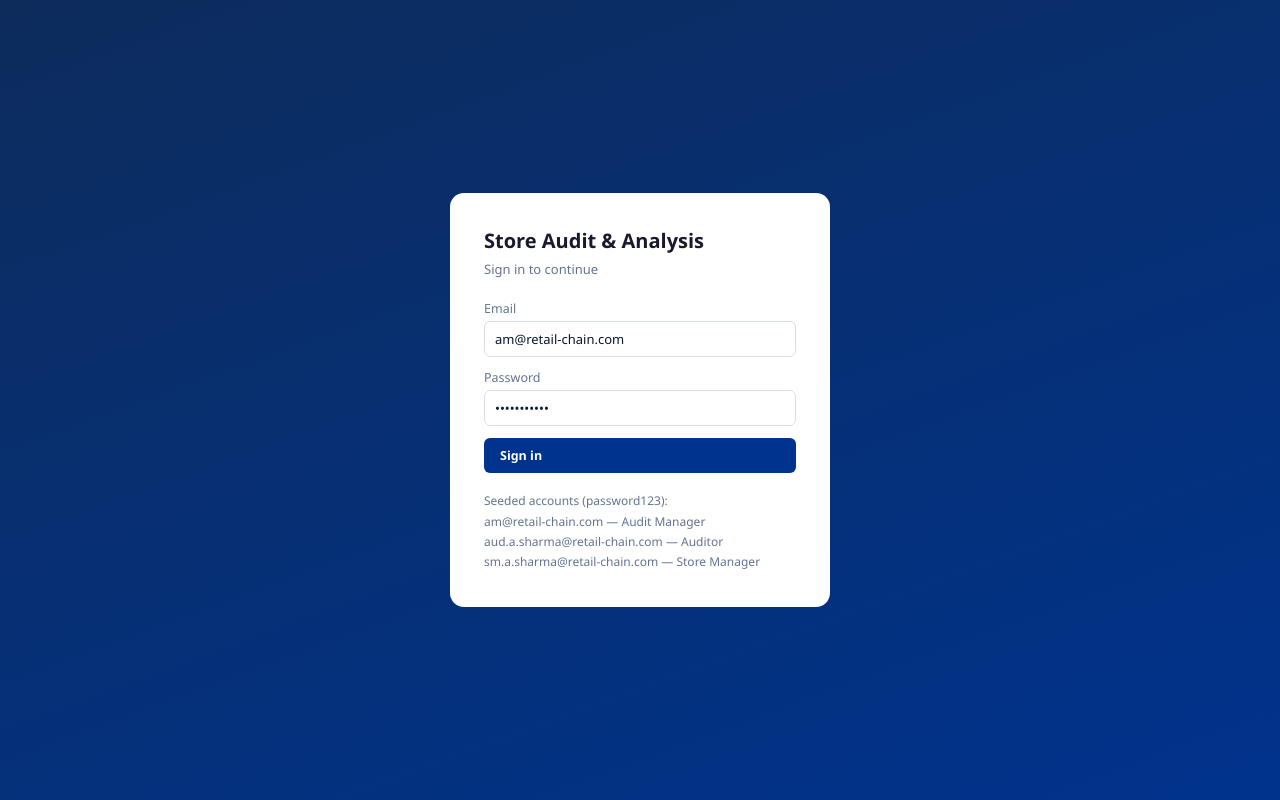
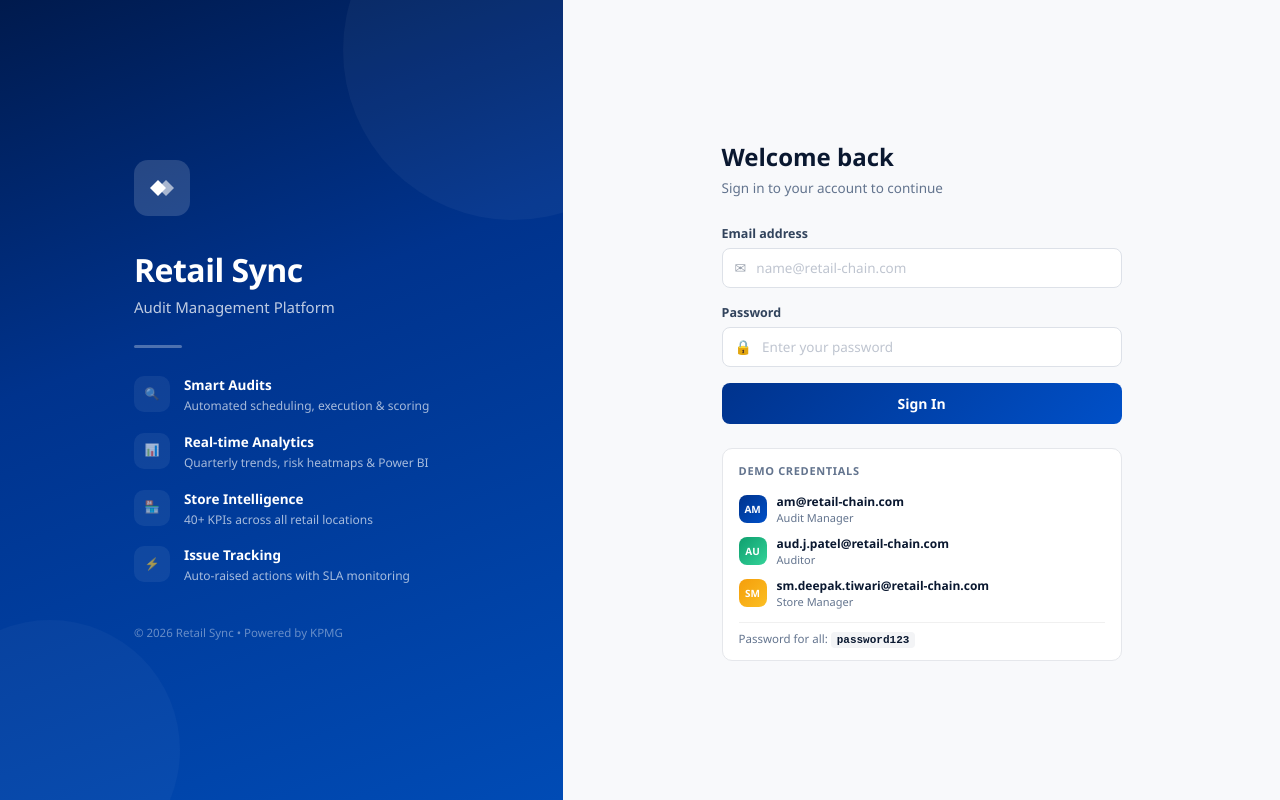
Before and after one commit to didardeep/retail_sync, a React (Vite) app in the folder frontend/: page / in a window 1280 px wide. Built offline with nearby package versions, Linux system fonts and the light colour scheme; no server answers.

Commit message:
Redesign login page with split-screen KPMG-branded layout
Left panel: KPMG blue gradient with branding, feature highlights, and logo.
Right panel: clean white form with icon inputs, focus animations, and
role-coded demo credential cards.

Co-Authored-By: Claude Opus 4.6 <noreply@anthropic.com>

```diff
--- a/frontend/src/pages/Login.jsx
+++ b/frontend/src/pages/Login.jsx
@@ -2,8 +2,8 @@ import { useState } from 'react'
 import { api } from '../api/client'
 
 export default function Login({ onLogin }) {
-  const [email, setEmail] = useState('am@retail-chain.com')
-  const [password, setPassword] = useState('password123')
+  const [email, setEmail] = useState('')
+  const [password, setPassword] = useState('')
   const [error, setError] = useState(null)
   const [busy, setBusy] = useState(false)
 
@@ -21,37 +21,135 @@ export default function Login({ onLogin }) {
   }
 
   return (
-    <div className="login-wrap">
+    <div className="login-split">
+      {/* ── Left branding panel ── */}
+      <div className="login-brand">
+        <div className="login-brand-inner">
+          {/* Logo mark */}
+          <div className="login-logo">
+            <svg width="56" height="56" viewBox="0 0 56 56" fill="none">
+              <rect width="56" height="56" rx="14" fill="rgba(255,255,255,0.15)"/>
+              <path d="M16 28L24 20L32 28L24 36Z" fill="#fff"/>
+              <path d="M24 28L32 20L40 28L32 36Z" fill="rgba(255,255,255,0.6)"/>
+            </svg>
+          </div>
+
+          <h1 className="login-brand-title">Retail Sync</h1>
+          <p className="login-brand-sub">Audit Management Platform</p>
+
+          <div className="login-brand-divider"/>
+
+          <div className="login-features">
+            <div className="login-feature">
+              <span className="login-feature-icon">&#x1F50D;</span>
+              <div>
+                <strong>Smart Audits</strong>
+                <span>Automated scheduling, execution & scoring</span>
+              </div>
+            </div>
+            <div className="login-feature">
+              <span className="login-feature-icon">&#x1F4CA;</span>
+              <div>
+                <strong>Real-time Analytics</strong>
+                <span>Quarterly trends, risk heatmaps & Power BI</span>
+              </div>
+            </div>
+            <div className="login-feature">
+              <span className="login-feature-icon">&#x1F3EA;</span>
+              <div>
+                <strong>Store Intelligence</strong>
+                <span>40+ KPIs across all retail locations</span>
+              </div>
+            </div>
+            <div className="login-feature">
+              <span className="login-feature-icon">&#x26A1;</span>
+              <div>
+                <strong>Issue Tracking</strong>
+                <span>Auto-raised actions with SLA monitoring</span>
+              </div>
+            </div>
+          </div>
+
+          <div className="login-brand-footer">
+            &copy; 2026 Retail Sync &bull; Powered by KPMG
+          </div>
+        </div>
+      </div>
+
+      {/* ── Right login form ── */}
+      <div className="login-form-side">
         <form className="login-card" onSubmit={submit}>
-        <h1>Store Audit &amp; Analysis</h1>
-        <p>Sign in to continue</p>
-        <label className="field">
-          <span>Email</span>
-          <input value={email} onChange={(e) => setEmail(e.target.value)} autoComplete="username" />
+          <div className="login-card-header">
+            <h2>Welcome back</h2>
+            <p>Sign in to your account to continue</p>
+          </div>
+
+          <label className="login-field">
+            <span>Email address</span>
+            <div className="login-input-wrap">
+              <span className="login-input-icon">&#x2709;</span>
+              <input
+                type="email"
+                placeholder="name@retail-chain.com"
+                value={email}
+                onChange={(e) => setEmail(e.target.value)}
+                autoComplete="username"
+                required
+              />
+            </div>
           </label>
-        <label className="field">
+
+          <label className="login-field">
             <span>Password</span>
+            <div className="login-input-wrap">
+              <span className="login-input-icon">&#x1F512;</span>
               <input
                 type="password"
+                placeholder="Enter your password"
                 value={password}
                 onChange={(e) => setPassword(e.target.value)}
                 autoComplete="current-password"
+                required
               />
+            </div>
           </label>
-        {error && <p className="error">{error}</p>}
-        <button className="btn" style={{ width: '100%' }} disabled={busy}>
-          {busy ? 'Signing in…' : 'Sign in'}
+
+          {error && <div className="login-error">{error}</div>}
+
+          <button className="login-btn" type="submit" disabled={busy}>
+            {busy ? (
+              <span className="login-spinner"/>
+            ) : null}
+            {busy ? 'Signing in...' : 'Sign In'}
           </button>
-        <div className="hint">
-          Seeded accounts (password123):
-          <br />
-          am@retail-chain.com — Audit Manager
-          <br />
-          aud.a.sharma@retail-chain.com — Auditor
-          <br />
-          sm.a.sharma@retail-chain.com — Store Manager
+
+          <div className="login-hint">
+            <div className="login-hint-title">Demo Credentials</div>
+            <div className="login-hint-row">
+              <span className="login-hint-badge am">AM</span>
+              <div>
+                <div className="login-hint-email">am@retail-chain.com</div>
+                <div className="login-hint-role">Audit Manager</div>
+              </div>
+            </div>
+            <div className="login-hint-row">
+              <span className="login-hint-badge aud">AU</span>
+              <div>
+                <div className="login-hint-email">aud.j.patel@retail-chain.com</div>
+                <div className="login-hint-role">Auditor</div>
+              </div>
+            </div>
+            <div className="login-hint-row">
+              <span className="login-hint-badge sm">SM</span>
+              <div>
+                <div className="login-hint-email">sm.deepak.tiwari@retail-chain.com</div>
+                <div className="login-hint-role">Store Manager</div>
+              </div>
+            </div>
+            <div className="login-hint-pw">Password for all: <code>password123</code></div>
           </div>
         </form>
       </div>
+    </div>
   )
 }
--- a/frontend/src/styles.css
+++ b/frontend/src/styles.css
@@ -171,17 +171,71 @@ tr:hover td{background:#fafbff;}
 .iss-row:last-child{border-bottom:none;}
 .iss-grid{display:grid;grid-template-columns:95px 24px 1fr 120px 95px 115px 105px;gap:8px;align-items:start;}
 
-/* login */
-.login-wrap{min-height:100vh;display:grid;place-items:center;background:linear-gradient(160deg,#0d2c5c,#00338D);padding:20px;}
-.login-card{background:#fff;border-radius:14px;padding:34px;width:100%;max-width:380px;}
-.login-card h1{margin:0 0 6px;font-size:20px;}
-.login-card p{margin:0 0 22px;color:var(--text3);font-size:13px;}
-.login-card label.field{display:block;margin-bottom:12px;}
-.login-card label.field span{display:block;font-size:12.5px;color:var(--text3);margin-bottom:4px;}
-.login-card input{font:inherit;padding:8px 10px;border:1px solid var(--border);border-radius:6px;background:#fff;color:var(--text);width:100%;}
-.login-card .btn{background:var(--accent);color:#fff;border:none;border-radius:6px;padding:9px 16px;width:100%;}
-.login-card .btn:disabled{opacity:.5;cursor:not-allowed;}
-.hint{margin-top:18px;font-size:12px;color:var(--text3);line-height:1.7;}
+/* login — split layout */
+.login-split{display:flex;min-height:100vh;}
+
+/* left branding */
+.login-brand{flex:0 0 44%;background:linear-gradient(160deg,#001a4d 0%,#00338D 40%,#004bb5 100%);color:#fff;display:flex;align-items:center;justify-content:center;padding:48px 40px;position:relative;overflow:hidden;}
+.login-brand::before{content:'';position:absolute;top:-120px;right:-120px;width:340px;height:340px;border-radius:50%;background:rgba(255,255,255,.04);}
+.login-brand::after{content:'';position:absolute;bottom:-80px;left:-80px;width:260px;height:260px;border-radius:50%;background:rgba(255,255,255,.03);}
+.login-brand-inner{position:relative;z-index:1;max-width:360px;}
+.login-logo{margin-bottom:28px;}
+.login-brand-title{font-size:32px;font-weight:800;letter-spacing:-.5px;margin:0 0 6px;}
+.login-brand-sub{font-size:15px;opacity:.75;margin:0;font-weight:400;}
+.login-brand-divider{width:48px;height:3px;background:rgba(255,255,255,.3);border-radius:3px;margin:28px 0;}
+.login-features{display:flex;flex-direction:column;gap:18px;}
+.login-feature{display:flex;gap:14px;align-items:flex-start;}
+.login-feature-icon{font-size:20px;flex-shrink:0;width:36px;height:36px;background:rgba(255,255,255,.1);border-radius:10px;display:flex;align-items:center;justify-content:center;}
+.login-feature strong{display:block;font-size:13.5px;font-weight:700;margin-bottom:2px;}
+.login-feature span{font-size:12px;opacity:.65;line-height:1.4;}
+.login-brand-footer{margin-top:40px;font-size:11.5px;opacity:.4;}
+
+/* right form side */
+.login-form-side{flex:1;display:flex;align-items:center;justify-content:center;background:#f8f9fb;padding:40px 32px;}
+.login-card{width:100%;max-width:400px;}
+.login-card-header h2{font-size:24px;font-weight:700;color:var(--text);margin:0 0 6px;}
+.login-card-header p{font-size:13.5px;color:var(--text3);margin:0 0 28px;}
+
+.login-field{display:block;margin-bottom:16px;}
+.login-field>span{display:block;font-size:12.5px;font-weight:600;color:var(--text2);margin-bottom:6px;}
+.login-input-wrap{display:flex;align-items:center;border:1.5px solid #dde1e8;border-radius:8px;background:#fff;transition:border-color .2s,box-shadow .2s;}
+.login-input-wrap:focus-within{border-color:var(--accent);box-shadow:0 0 0 3px rgba(0,51,141,.1);}
+.login-input-icon{padding:0 2px 0 12px;font-size:14px;color:#9ca3af;flex-shrink:0;}
+.login-input-wrap input{flex:1;border:none;outline:none;background:transparent;font:inherit;padding:10px 12px 10px 8px;color:var(--text);font-size:13.5px;}
+.login-input-wrap input::placeholder{color:#bfc5d0;}
+
+.login-error{background:#fef2f2;border:1px solid #fecaca;color:#b91c1c;font-size:12.5px;padding:8px 12px;border-radius:8px;margin-bottom:14px;}
+
+.login-btn{width:100%;padding:11px 20px;font:inherit;font-size:14px;font-weight:600;color:#fff;background:linear-gradient(135deg,#00338D,#0050c8);border:none;border-radius:8px;cursor:pointer;display:flex;align-items:center;justify-content:center;gap:8px;transition:opacity .2s,transform .1s;}
+.login-btn:hover{opacity:.92;}
+.login-btn:active{transform:scale(.985);}
+.login-btn:disabled{opacity:.55;cursor:not-allowed;transform:none;}
+
+.login-spinner{width:16px;height:16px;border:2px solid rgba(255,255,255,.3);border-top-color:#fff;border-radius:50%;animation:spin .6s linear infinite;}
+@keyframes spin{to{transform:rotate(360deg);}}
+
+.login-hint{margin-top:24px;background:#fff;border:1px solid #e5e7eb;border-radius:10px;padding:14px 16px;}
+.login-hint-title{font-size:11px;font-weight:700;text-transform:uppercase;letter-spacing:.06em;color:var(--text3);margin-bottom:10px;}
+.login-hint-row{display:flex;align-items:center;gap:10px;padding:5px 0;}
+.login-hint-badge{width:28px;height:28px;border-radius:8px;display:flex;align-items:center;justify-content:center;font-size:10px;font-weight:800;color:#fff;flex-shrink:0;}
+.login-hint-badge.am{background:linear-gradient(135deg,#00338D,#0050c8);}
+.login-hint-badge.aud{background:linear-gradient(135deg,#0e9f6e,#34d399);}
+.login-hint-badge.sm{background:linear-gradient(135deg,#f59e0b,#fbbf24);}
+.login-hint-email{font-size:12px;font-weight:600;color:var(--text);}
+.login-hint-role{font-size:11px;color:var(--text3);}
+.login-hint-pw{margin-top:8px;padding-top:8px;border-top:1px solid #f0f0f0;font-size:11.5px;color:var(--text3);}
+.login-hint-pw code{background:#f3f4f6;padding:2px 6px;border-radius:4px;font-size:11px;color:var(--text);font-weight:600;}
+
+@media(max-width:768px){
+  .login-split{flex-direction:column;}
+  .login-brand{flex:none;padding:32px 24px;}
+  .login-brand-inner{max-width:100%;text-align:center;}
+  .login-brand-divider{margin:20px auto;}
+  .login-features{display:none;}
+  .login-brand-footer{display:none;}
+  .login-form-side{padding:24px 20px;}
+}
+
 .error{color:var(--red);font-size:13px;}
 
 @media(max-width:900px){.dash-g21,.dash-g11,.dash-g21b{grid-template-columns:1fr;}.kpi-row.c5,.kpi-row.c4{grid-template-columns:repeat(2,1fr);}}
```
Lines whose indentation alone changed are shown as unchanged.
